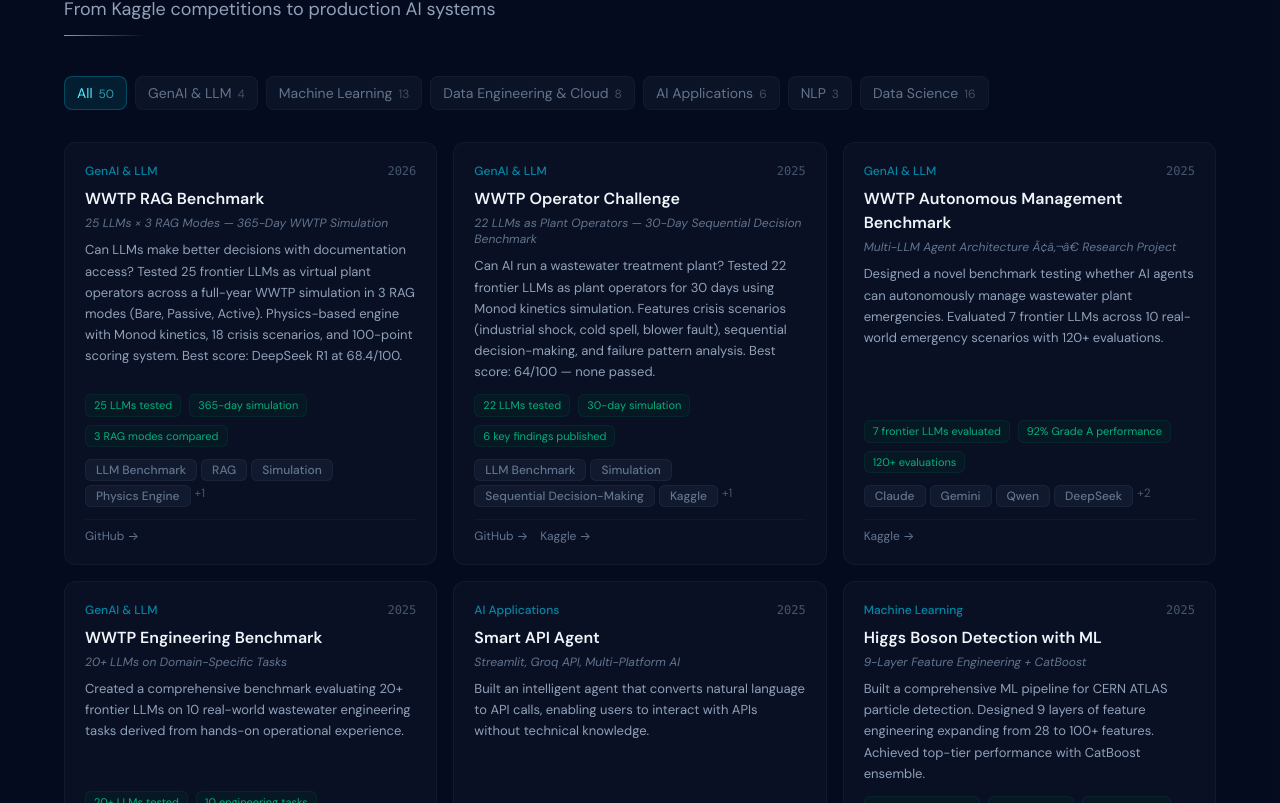
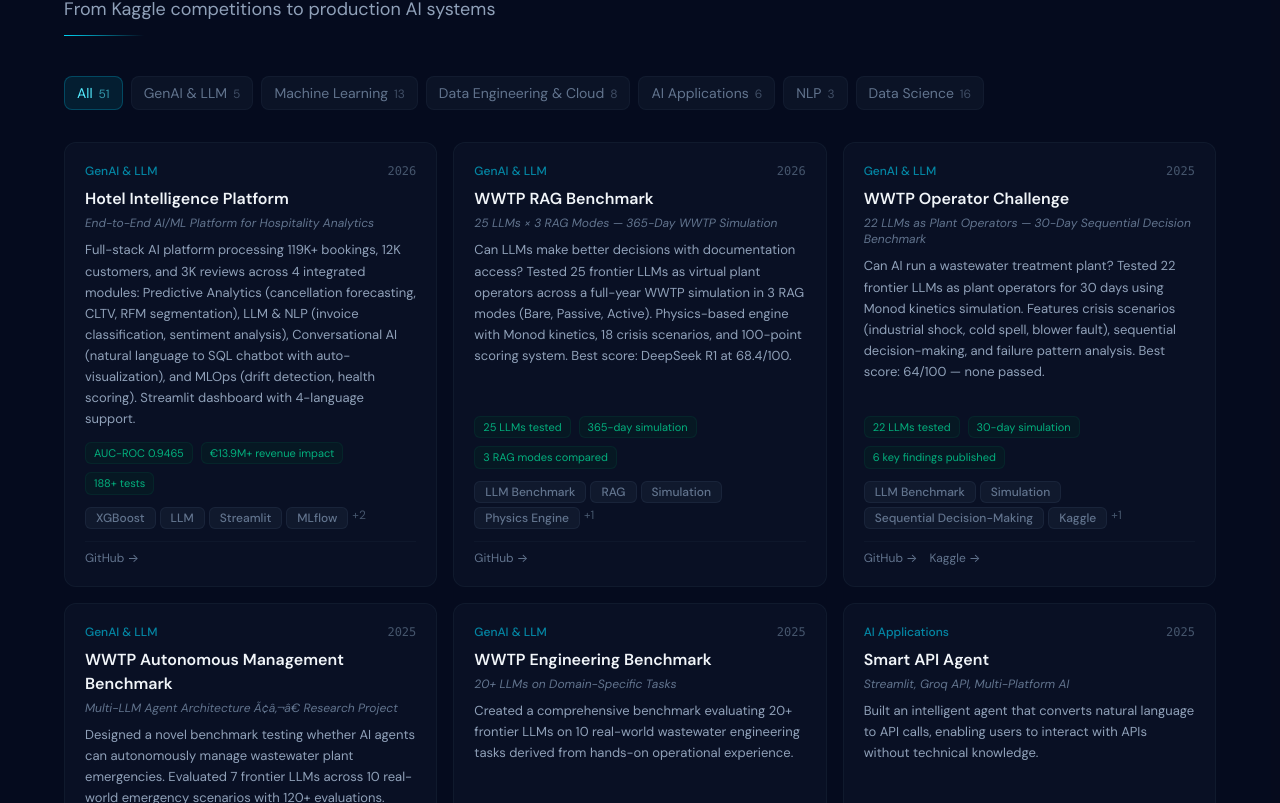
Before and after one commit to mmehmetisik/mehmet-portfolio, a React (Vite) app: page / in a window 1280 px wide. Shown: the part 3597-4400 px from the top of the page. Built offline with nearby package versions, Linux system fonts and the light colour scheme.

Commit message:
feat: add Hotel Intelligence Platform project, update stats to 51+
- Add Hotel Intelligence Platform as 11th featured project (4-module AI/ML platform, 119K+ bookings, AUC-ROC 0.9465)
- Update featured projects display from 10 to 11
- Update project count to 51+ across OG tags and README

```diff
--- a/index.html
+++ b/index.html
@@ -13,7 +13,7 @@
     <!-- Open Graph (LinkedIn, Facebook, WhatsApp) -->
     <meta property="og:type" content="website" />
     <meta property="og:title" content="Mehmet Işık — Data Scientist & ML Engineer" />
-    <meta property="og:description" content="Turning 10+ years of industrial & engineering experience into AI solutions. 50 projects spanning ML, NLP, GenAI, and data engineering." />
+    <meta property="og:description" content="Turning 10+ years of industrial & engineering experience into AI solutions. 51+ projects spanning ML, NLP, GenAI, and data engineering." />
     <meta property="og:image" content="https://mehmetisik.dev/og-image.png" />
     <meta property="og:url" content="https://mehmetisik.dev" />
     <meta property="og:locale" content="en_US" />
--- a/src/components/sections/Projects.tsx
+++ b/src/components/sections/Projects.tsx
@@ -24,7 +24,7 @@ export function Projects() {
   const visible = showAll
     ? filtered
     : activeFilter === "All"
-      ? projects.filter((p) => p.featured).slice(0, 10)
+      ? projects.filter((p) => p.featured).slice(0, 11)
       : filtered.slice(0, 10);
 
   // Re-trigger stagger animation when filter changes or show all toggles
--- a/src/data/projects.ts
+++ b/src/data/projects.ts
@@ -40,6 +40,20 @@ export const projectCategories: ProjectCategory[] = [
 
 export const projects: Project[] = [
   // == GenAI & LLM ==
+  {
+    title: "Hotel Intelligence Platform",
+    subtitle: "End-to-End AI/ML Platform for Hospitality Analytics",
+    description:
+      "Full-stack AI platform processing 119K+ bookings, 12K customers, and 3K reviews across 4 integrated modules: Predictive Analytics (cancellation forecasting, CLTV, RFM segmentation), LLM & NLP (invoice classification, sentiment analysis), Conversational AI (natural language to SQL chatbot with auto-visualization), and MLOps (drift detection, health scoring). Streamlit dashboard with 4-language support.",
+    tags: ["XGBoost", "LLM", "Streamlit", "MLflow", "Docker", "NLP"],
+    category: "GenAI & LLM",
+    year: "2026",
+    links: {
+      github: "https://github.com/mmehmetisik/hotel-intelligence-platform",
+    },
+    highlights: ["AUC-ROC 0.9465", "€13.9M+ revenue impact", "188+ tests"],
+    featured: true,
+  },
   {
     title: "WWTP RAG Benchmark",
     subtitle: "25 LLMs × 3 RAG Modes — 365-Day WWTP Simulation",
```
Also changed, not shown: 1 other file (tests, documents, lock files or other folders).
